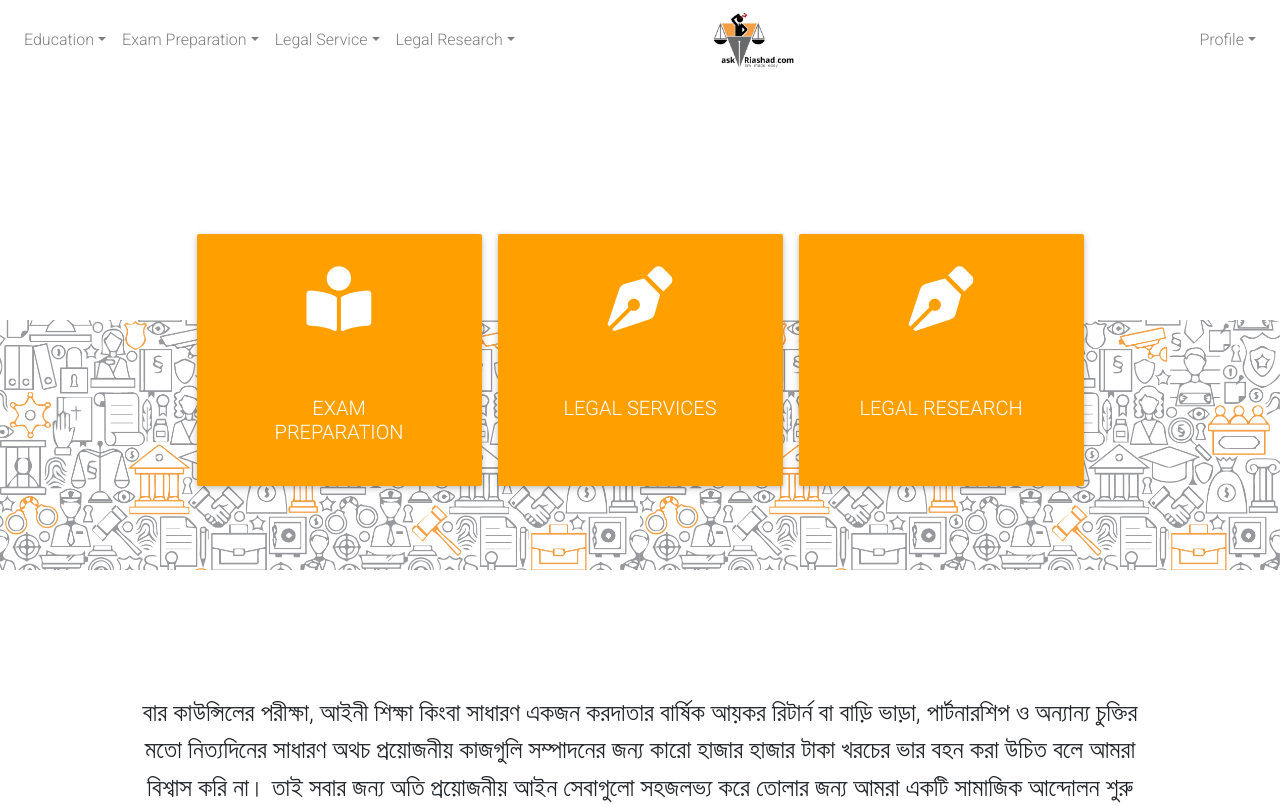
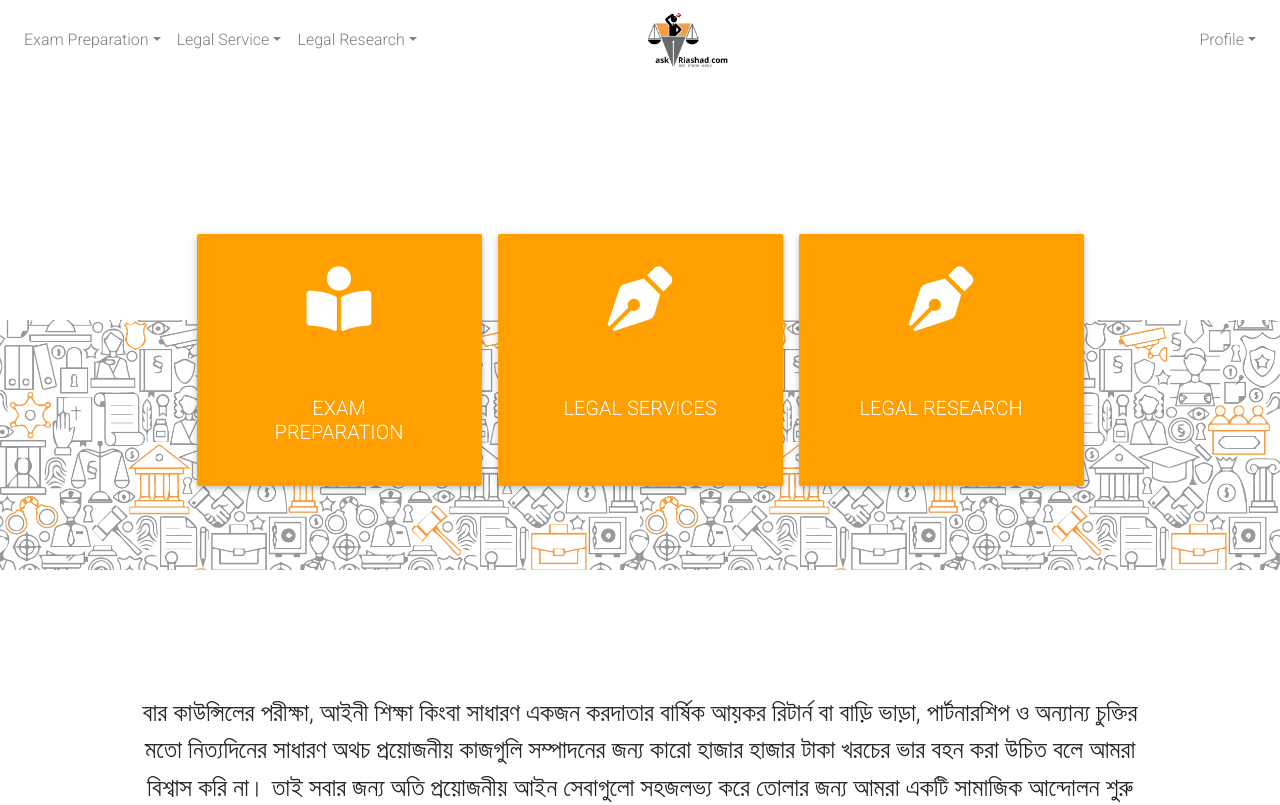
Before and after one commit to mishkatmustafid/React_UI, a React (Create React App) app in the folder landing-page/: page / in a window 1280 px wide. Shown: the top 805 px of the page. Built offline with nearby package versions, Linux system fonts and the light colour scheme.

Commit message:
Navitem 'Education' removed

```diff
--- a/landing-page/src/shared/navbar.jsx
+++ b/landing-page/src/shared/navbar.jsx
@@ -95,7 +95,7 @@ export default class Navbar extends React.Component {
           )}
           <MDBCollapse isOpen={this.state.collapse} navbar>
             <MDBNavbarNav left>
-              <MDBDropdown size='sm'>
+              {/* <MDBDropdown size='sm'>
                 <MDBDropdownToggle nav caret color='amber'>
                   Education
                 </MDBDropdownToggle>
@@ -104,7 +104,7 @@ export default class Navbar extends React.Component {
                   <MDBDropdownItem>HSC</MDBDropdownItem>
                   <MDBDropdownItem>SSC</MDBDropdownItem>
                 </MDBDropdownMenu>
-              </MDBDropdown>
+              </MDBDropdown> */}
               <MDBDropdown size='sm'>
                 <MDBDropdownToggle nav caret color='amber'>
                   Exam Preparation
```
